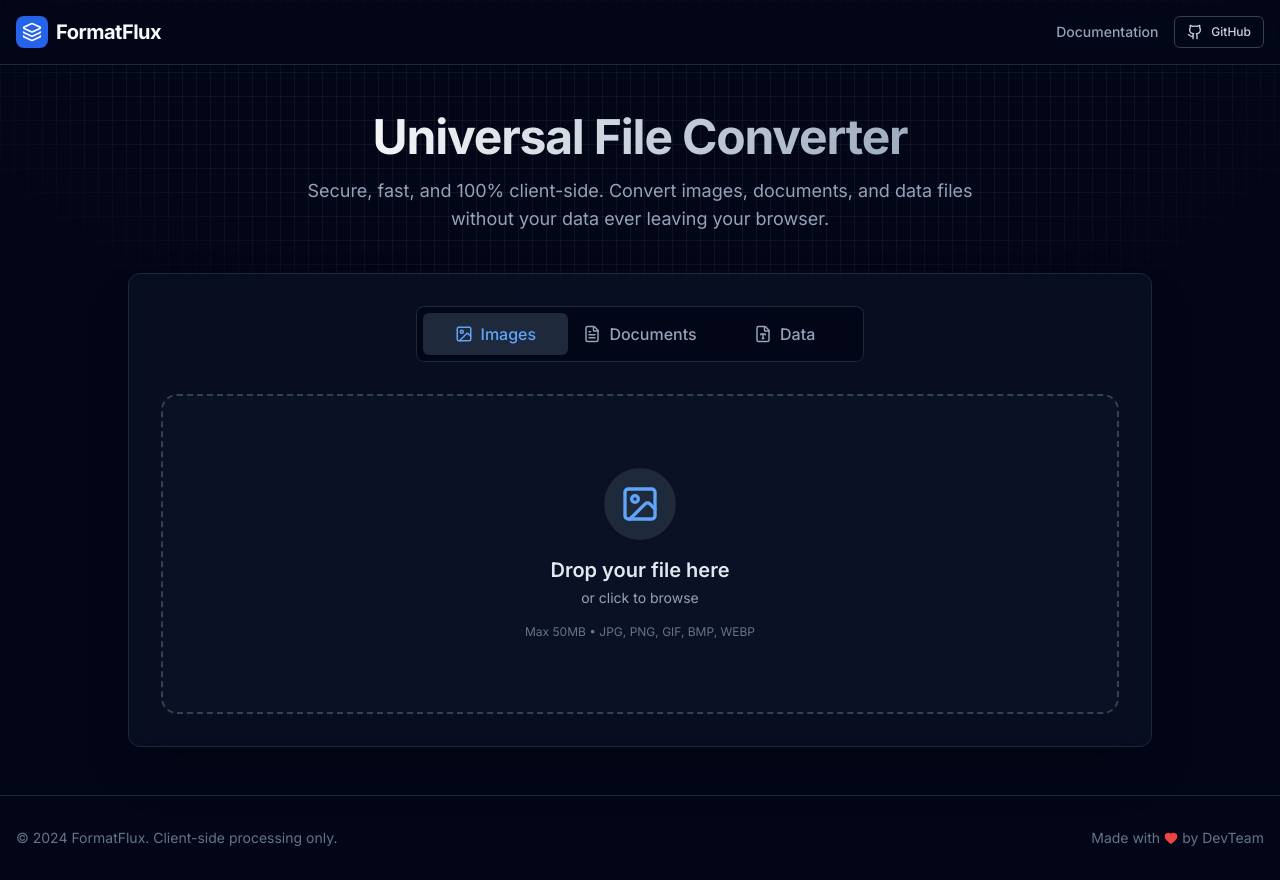
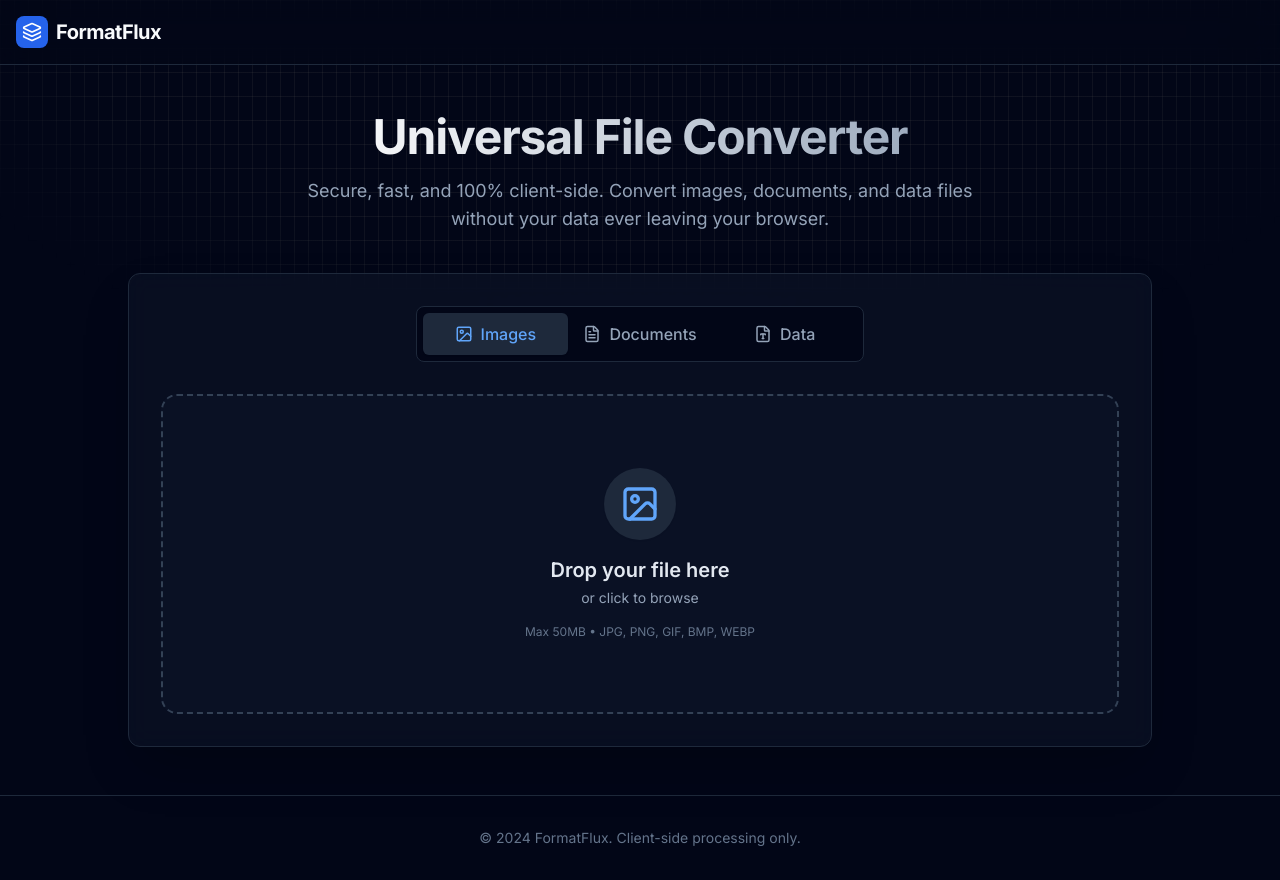
Before and after one commit to l2l2l2len/FormatFlux, a React (Vite) app: page / in a window 1280 px wide. Built offline with nearby package versions, Linux system fonts and the light colour scheme.

Commit message:
refactor: Simplify Navbar and Footer
Remove GitHub link and "Made with" text from UI components to streamline the interface and reduce clutter.

```diff
--- a/App.tsx
+++ b/App.tsx
@@ -1,8 +1,7 @@
 import React from 'react';
 import { Converter } from './components/Converter';
 import { ToastProvider } from './components/ui/toast';
-import { Layers, Github, Heart } from 'lucide-react';
-import { Button } from './components/ui/button';
+import { Layers } from 'lucide-react';
 
 const Navbar = () => (
   <nav className="border-b border-slate-800 bg-slate-950/50 backdrop-blur-md sticky top-0 z-50">
@@ -13,24 +12,15 @@ const Navbar = () => (
         </div>
         <span className="font-bold text-xl tracking-tight">FormatFlux</span>
       </div>
-      <div className="flex items-center gap-4">
-        <a href="#" className="text-sm font-medium text-slate-400 hover:text-white transition-colors">Documentation</a>
-        <Button variant="outline" size="sm" className="hidden sm:flex items-center gap-2">
-           <Github size={16} /> GitHub
-        </Button>
-      </div>
     </div>
   </nav>
 );
 
 const Footer = () => (
   <footer className="border-t border-slate-800 bg-slate-950 py-8 mt-auto">
-    <div className="container mx-auto px-4 flex flex-col md:flex-row justify-between items-center gap-4">
+    <div className="container mx-auto px-4 flex justify-center text-center">
       <div className="text-slate-500 text-sm">
         © 2024 FormatFlux. Client-side processing only.
-      </div>
-      <div className="flex items-center gap-1 text-sm text-slate-500">
-        Made with <Heart size={14} className="text-red-500 fill-red-500" /> by DevTeam
       </div>
     </div>
   </footer>
```
